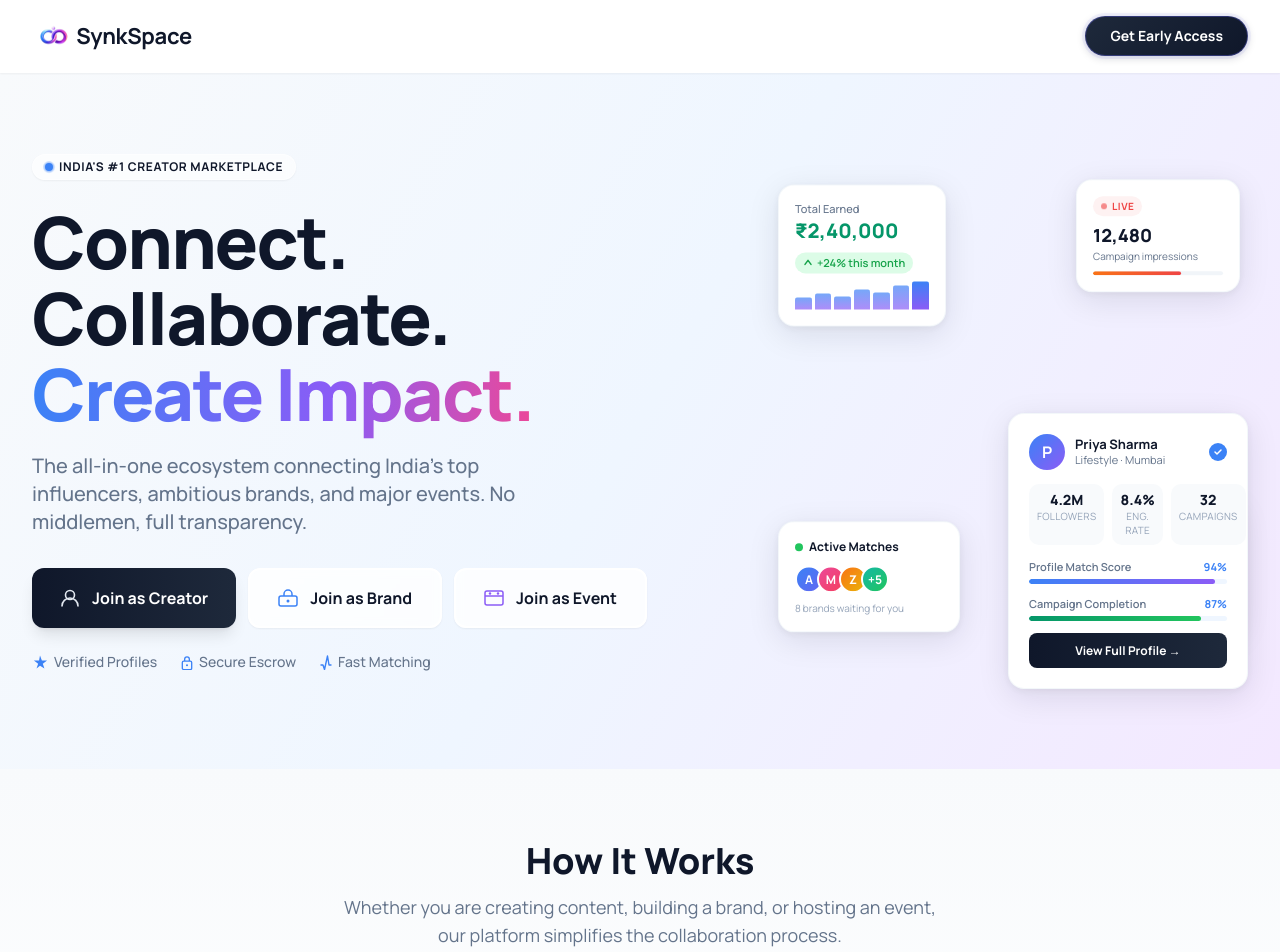
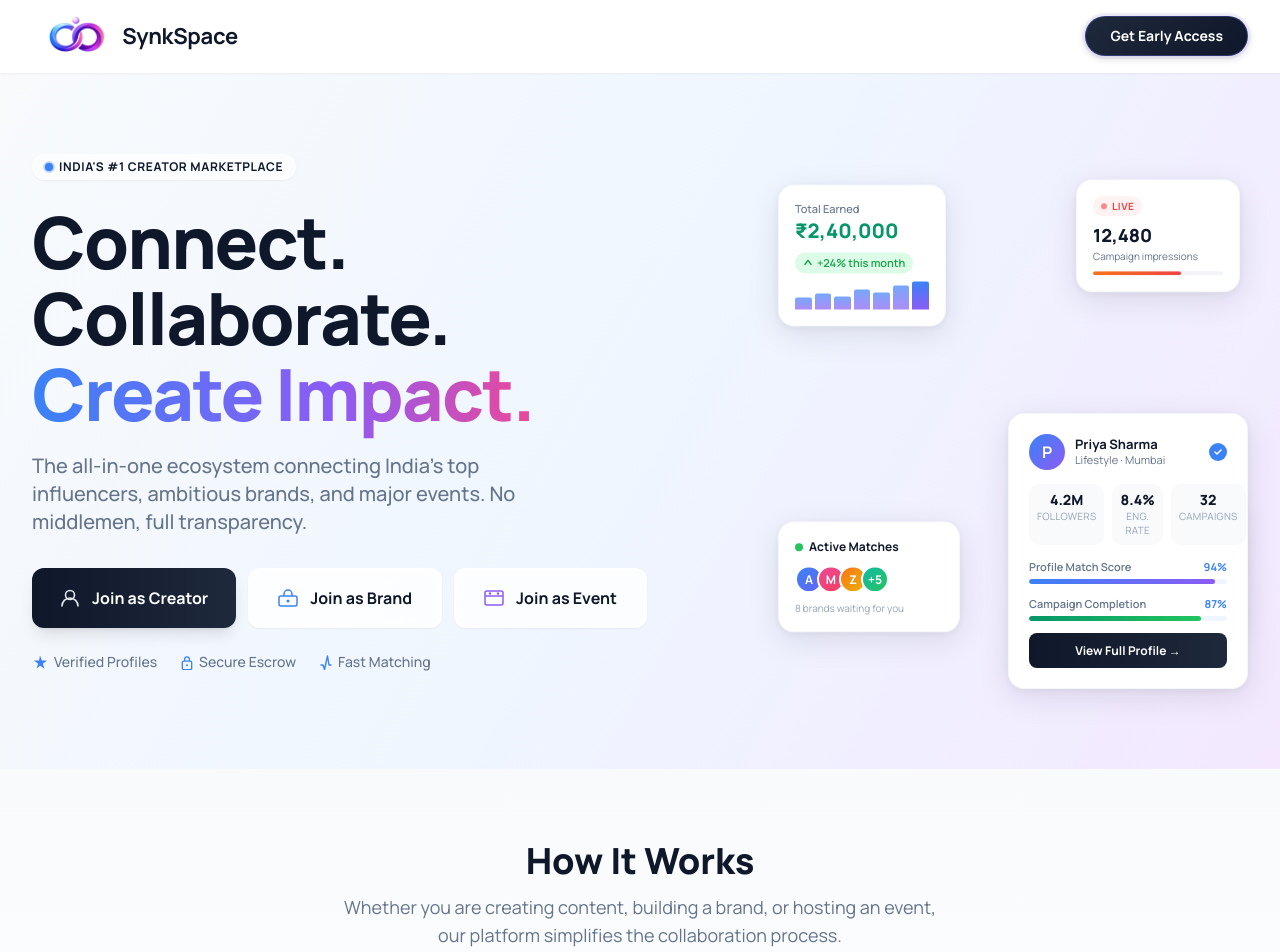
Before and after one commit to syncmailops-ops/sync, a website: page frontend/index.html in a window 1280 px wide. Shown: the top 952 px of the page. Drawn offline with Linux system fonts and the light colour scheme; a web font is replaced by a local one.

Commit message:
Update index.html

```diff
--- a/frontend/index.html
+++ b/frontend/index.html
@@ -1248,7 +1248,7 @@ body {
 <nav class="nav">
   <div class="nav-container">
     <div class="nav-logo-wrap">
-<img src="assets/synkspace-logo.png" width="44" height="44" style="object-fit:contain;" alt="SynkSpace Logo">
+<img src="assets/synkspace-logo.png" width="90" height="90" style="object-fit:contain;" alt="SynkSpace Logo">
       <span class="nav-logo-text">SynkSpace</span>
     </div>
     <a href="#" class="nav-cta-btn" onclick="event.preventDefault();openReg('creator')">Get Early Access</a>
```
